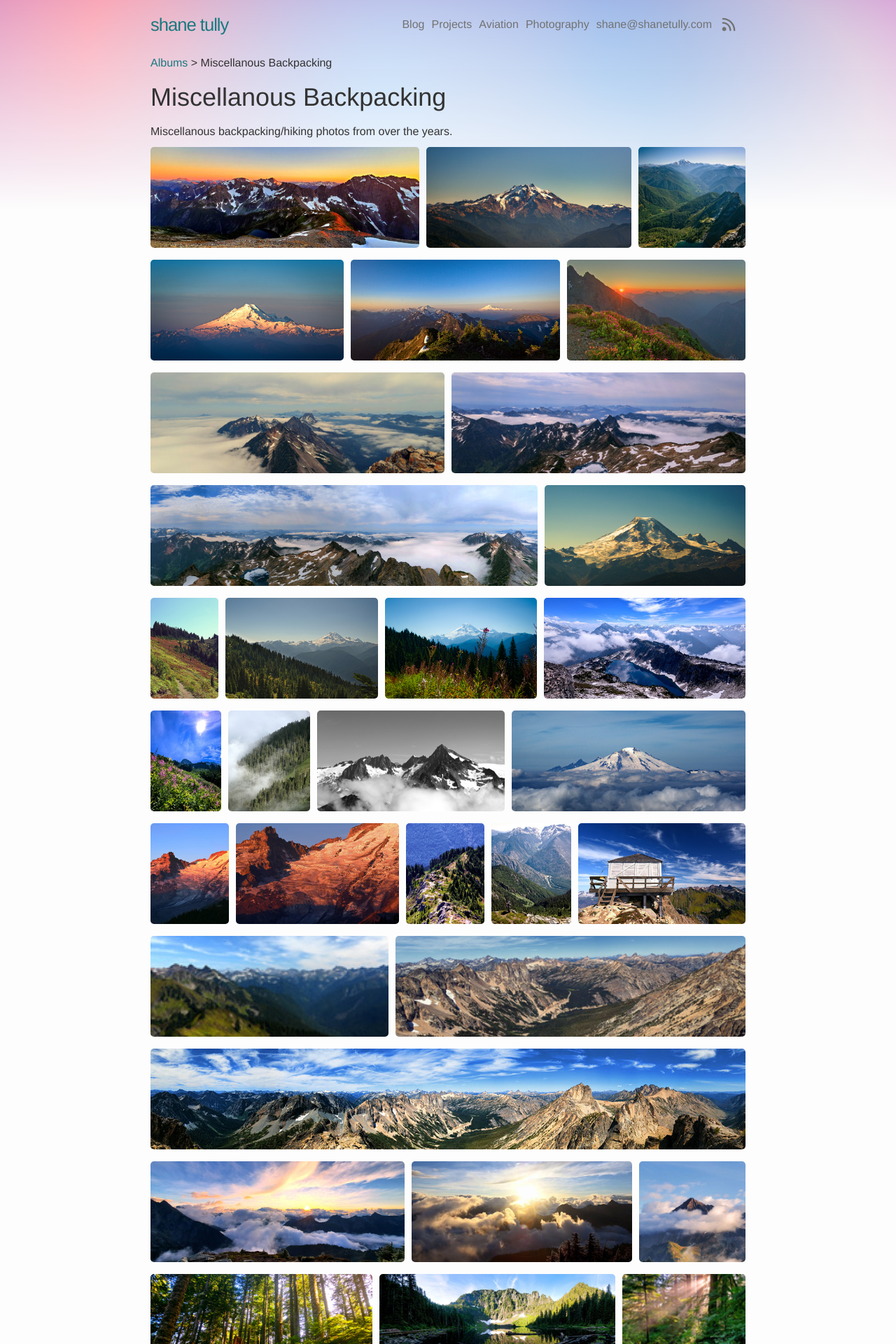
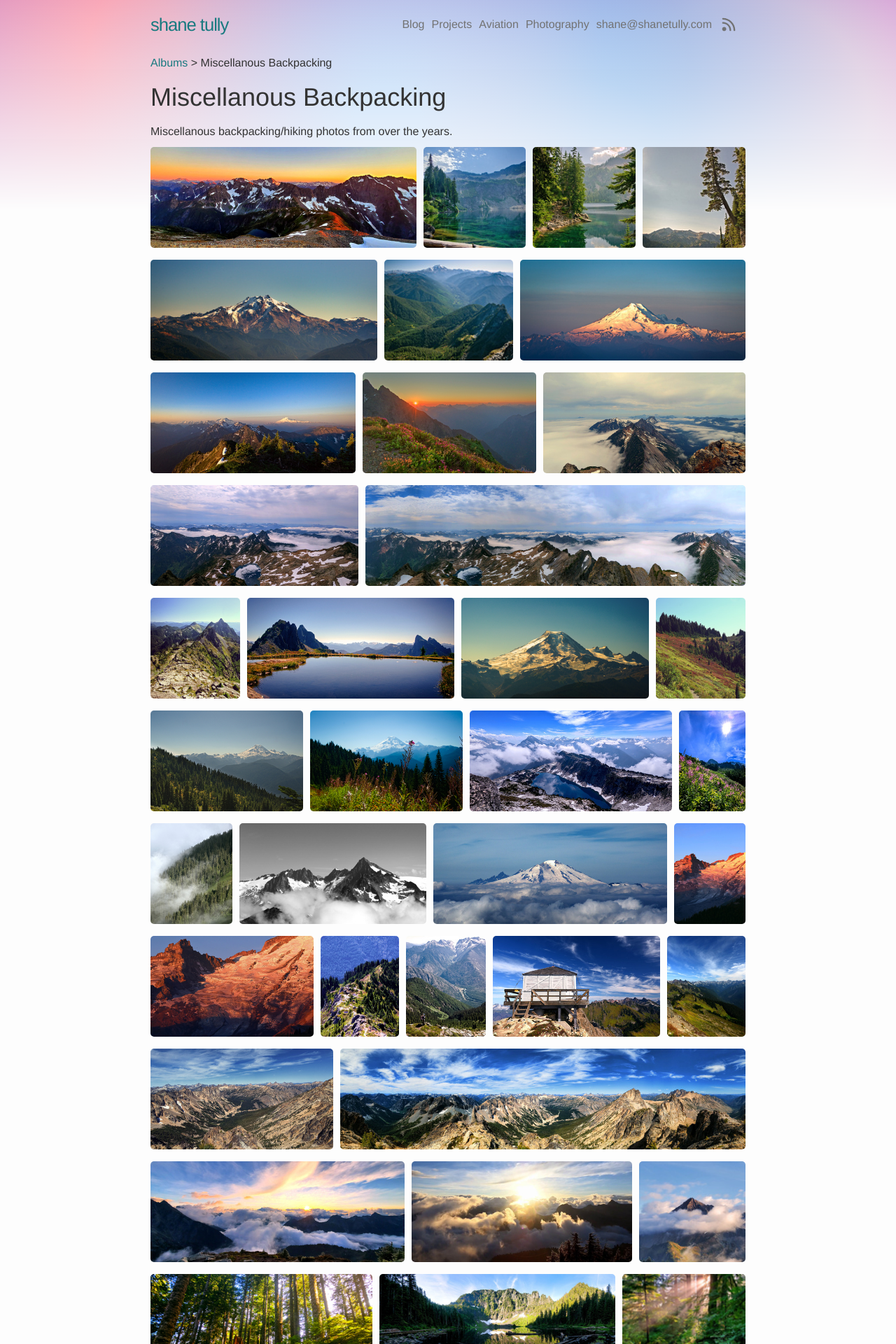
Before and after one commit to shanet/blog, a Jekyll site: the page built from _albums/backpacking.md, in a window 1280 px wide. Shown: the top 1920 px of the page at 70% size. Built offline with Jekyll 4.4.1, drawn with Linux system fonts in a browser that asks for light colours.

Commit message:
add alpine lakes and wild sky wilderness photos

```diff
--- a/_albums/backpacking.md
+++ b/_albums/backpacking.md
@@ -7,6 +7,13 @@ cover: sahale_1.jpg
 photos:
   - file: sahale_1.jpg
     caption: Sahale Glacier Camp, July 2020
+
+  - file: alpine_lakes_1.jpg
+    caption: Copper Lake, Alpine Lakes Wilderness, August 2024
+  - file: alpine_lakes_2.jpg
+    caption: Copper Lake, Alpine Lakes Wilderness, August 2024
+  - file: alpine_lakes_3.jpg
+    caption: Angeline Lake, Alpine Lakes Wilderness, August 2024
 
   - file: white_chuck_1.jpg
     caption: Glaicer Peak from White Chuck Mountain, October 2023
@@ -26,6 +33,11 @@ photos:
     caption: Del Campo Peak, July 2023
   - file: del_campo_3.jpg
     caption: Del Campo Peak, July 2023
+
+  - file: tailgunner_1.jpg
+    caption: Wild Sky Wilderness, August 2024
+  - file: tailgunner_2.jpg
+    caption: Infinity Tarn, Wild Sky Wilderness, August 2024
 
   - file: excelsior_1.jpg
     caption: Mt. Baker from Excelsior Peak, September 2023
```
Also changed, not shown: assets/images/albums/backpacking/tailgunner_2.jpg (added), assets/images/albums/backpacking/thumbnails/alpine_lakes_1.jpg (added), assets/images/albums/backpacking/thumbnails/alpine_lakes_2.jpg (added), assets/images/albums/backpacking/thumbnails/alpine_lakes_3.jpg (added), assets/images/albums/backpacking/thumbnails/tailgunner_1.jpg (added), assets/images/albums/backpacking/thumbnails/tailgunner_2.jpg (added), 4 other files.
